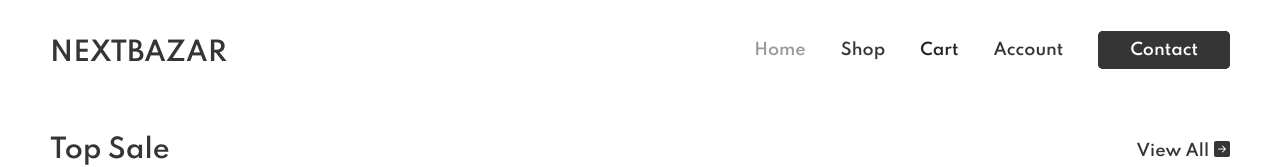
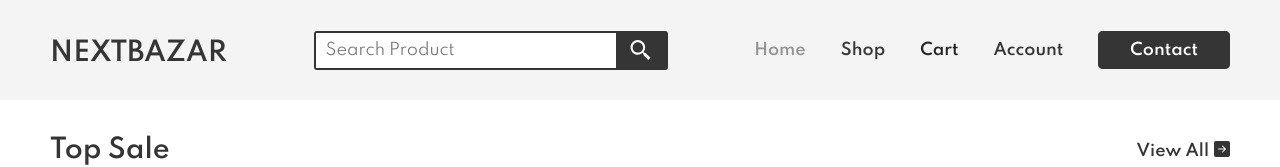
Before and after one commit to AlaminCoding/nextbazar, a Next.js app: page / in a window 1280 px wide. Shown: the top 167 px of the page. Built offline with nearby package versions, Linux system fonts and the light colour scheme.

Commit message:
Search Field Implemented

```diff
--- a/components/ui/Navbar.jsx
+++ b/components/ui/Navbar.jsx
@@ -4,6 +4,7 @@ import { useState, useEffect } from "react";
 import { useRouter } from "next/router";
 import { useDispatch } from "react-redux";
 import { openCart } from "utils/slicers/cartOpenSlice";
+import { BiSearchAlt2 } from "react-icons/bi";
 const Navbar = () => {
   const [openMenu, setOpenMenu] = useState(false);
   const router = useRouter();
@@ -30,6 +31,12 @@ const Navbar = () => {
           <a>NEXTBAZAR</a>
         </Link>
       </Logo>
+      <Search>
+        <div className="input-group">
+          <input type="text" placeholder="Search Product" />
+          <BiSearchAlt2 />
+        </div>
+      </Search>
       <Menu open={openMenu}>
         <li>
           <Link href="/">
@@ -76,7 +83,7 @@ const MainNav = styled.nav`
   display: flex;
   justify-content: space-between;
   align-items: center;
-  background-color: white;
+  background-color: #f4f4f4;
   position: fixed;
   top: 0;
   left: 0;
@@ -105,7 +112,53 @@ const Logo = styled.div`
     text-decoration: none;
   }
 `;
-
+const Search = styled.div`
+  width: 30%;
+  .input-group {
+    border: 2px solid #363535;
+    display: flex;
+    align-items: center;
+    border-radius: 3px;
+    input {
+      height: 35px;
+      flex: 1;
+      border: none;
+      width: 50%;
+      padding-left: 10px;
+      &:focus {
+        outline: none;
+      }
+    }
+    svg {
+      width: 50px;
+      background-color: #363535;
+      color: white;
+      height: 35px;
+      padding: 5px;
+      cursor: pointer;
+    }
+  }
+  @media screen and (max-width: 1180px) {
+    width: 50%;
+  }
+  @media screen and (max-width: 530px) {
+    position: fixed;
+    top: 0;
+    left: 0;
+    width: 100%;
+    z-index: 1;
+    .input-group {
+      border: none;
+      input {
+        height: 40px;
+      }
+      svg {
+        height: 40px;
+        padding: 7px;
+      }
+    }
+  }
+`;
 const Menu = styled.ul`
   list-style: none;
   display: flex;
@@ -113,6 +166,9 @@ const Menu = styled.ul`
   margin: 0;
   li {
     margin-left: 35px;
+    &:nth-child(1) {
+      margin-left: 0px;
+    }
     a {
       color: #363535;
       font-size: 16px;
@@ -135,7 +191,7 @@ const Menu = styled.ul`
       }
     }
   }
-  @media screen and (max-width: 750px) {
+  @media screen and (max-width: 1180px) {
     position: fixed;
     top: 80px;
     right: ${(props) => (props.open ? "0%" : "-100%")};
@@ -203,7 +259,7 @@ const Toggle = styled.div`
   .bar2 {
     opacity: ${(props) => (props.open ? "0" : "1")};
   }
-  @media screen and (max-width: 750px) {
+  @media screen and (max-width: 1180px) {
     display: flex;
   }
 `;
--- a/components/ui/SidePanel.jsx
+++ b/components/ui/SidePanel.jsx
@@ -61,7 +61,7 @@ const SideBar = styled.aside`
   background-color: #363535;
   border-radius: 5px;
   position: fixed;
-  top: 50%;
+  bottom: 50%;
   ${(props) =>
     props.cart
       ? css`
@@ -70,7 +70,7 @@ const SideBar = styled.aside`
       : css`
           left: 20px;
         `}
-  transform: translateY(-50%);
+  transform: translateY(50%);
   display: flex;
   flex-direction: column;
   justify-content: space-evenly;
@@ -129,23 +129,27 @@ const SideBar = styled.aside`
   }
   @media screen and (max-width: 530px) {
     flex-direction: row;
-    width: 150px;
-    height: 40px;
+    width: 50%;
+    height: 50px;
+    background-color: #f4f4f4;
     ${(props) =>
       props.cart
         ? css`
-            border-radius: 0px 0px 0px 5px;
+            border-radius: 0px;
           `
         : css`
-            border-radius: 0px 0px 5px 0px;
+            border-radius: 0px;
           `}
-    top: 0;
+    bottom: 0;
     transform: translateY(0);
+    svg {
+      color: black;
+    }
     span {
       small {
         background-color: transparent;
         border: none;
-        color: white;
+        color: black;
         top: 8px;
         left: -18px;
       }
```
